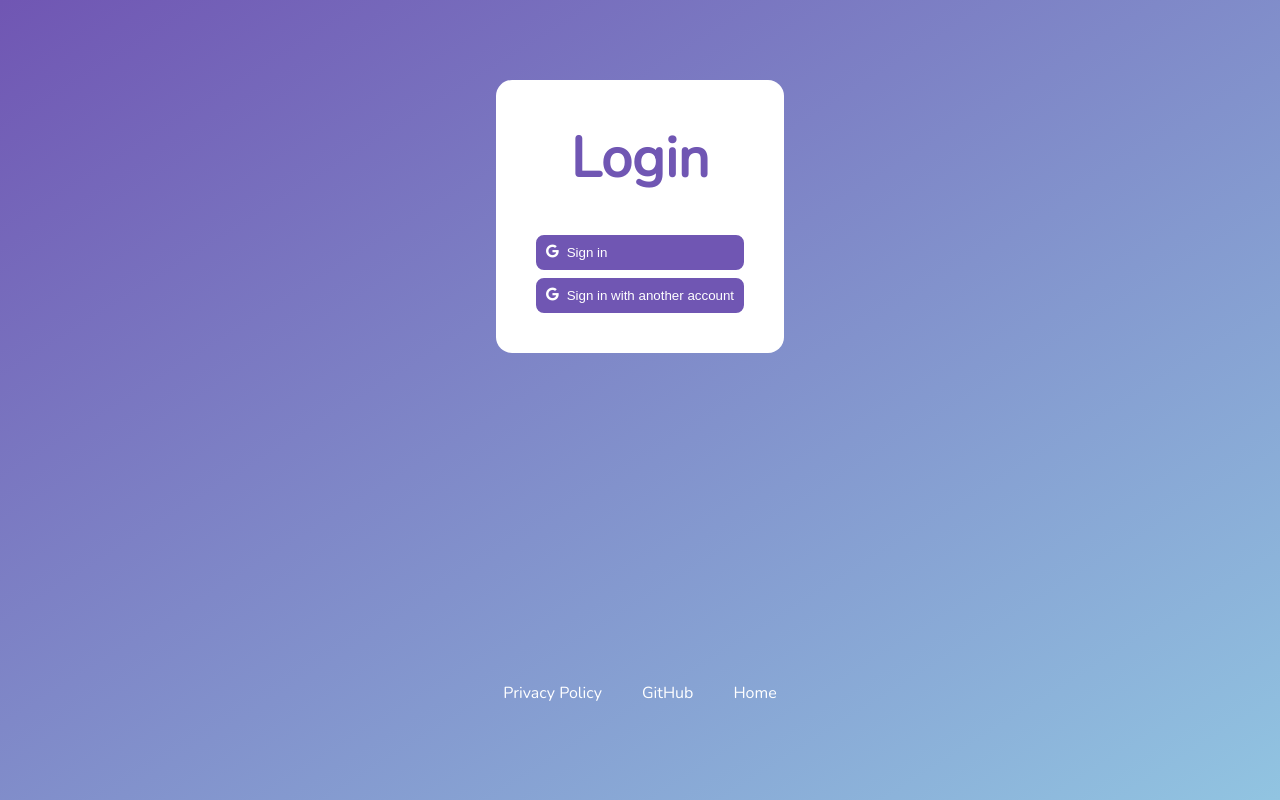
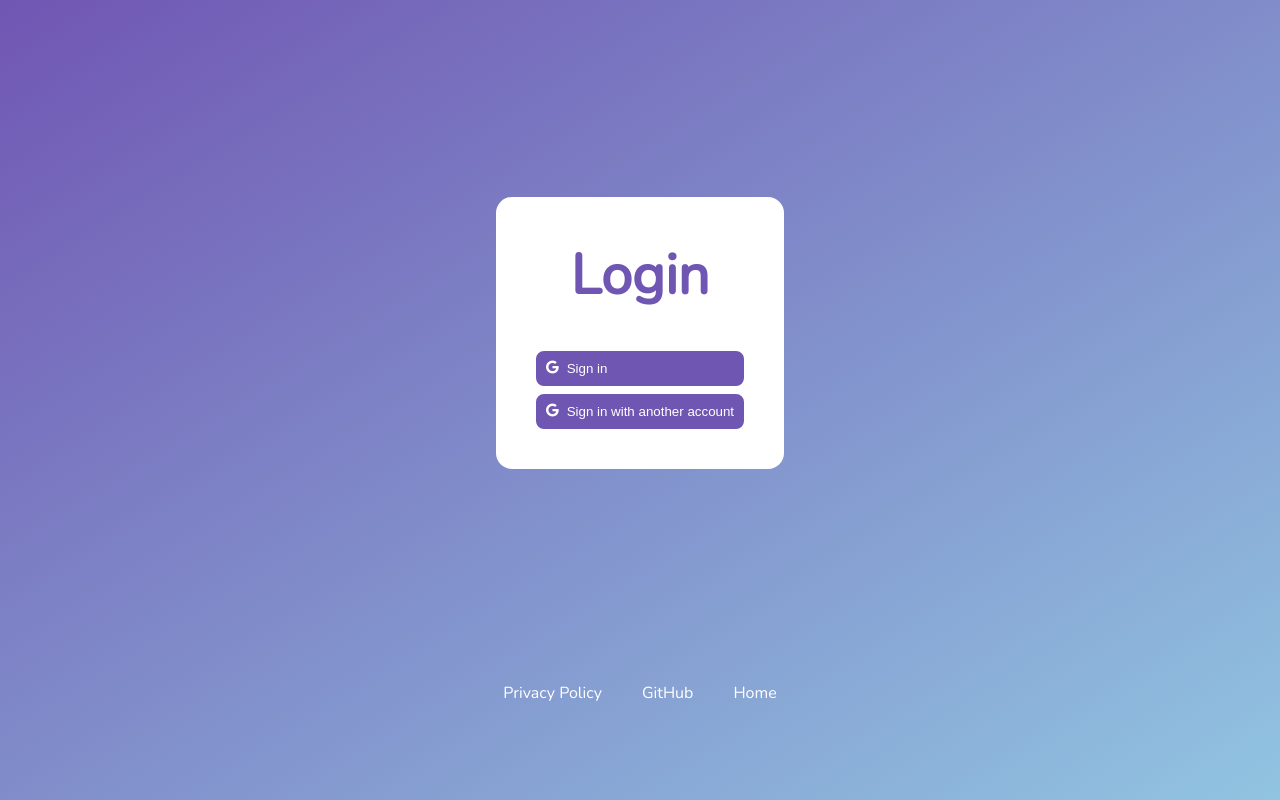
Before and after one commit to arangace/ReadyFourTomorrow, a Next.js app: page /login in a window 1280 px wide. Built offline with nearby package versions, Linux system fonts and the light colour scheme; no server answers.

Commit message:
updated login page formatting

```diff
--- a/components/login/LoginOptionsStyles.ts
+++ b/components/login/LoginOptionsStyles.ts
@@ -1,5 +1,11 @@
 import { Button, FlexColumn } from "@/styles/shared/globalStyles";
 import styled from "styled-components";
+
+export const Container = styled(FlexColumn)`
+  justify-content: flex-start;
+  align-items: stretch;
+  gap: 0.5rem;
+`;
 
 export const LoginButton = styled(Button)`
   padding: 0.5rem;
@@ -15,7 +21,3 @@ export const LoginButton = styled(Button)`
 export const Icon = styled.i`
   color: white;
 `;
-export const Container = styled(FlexColumn)`
-  align-items: stretch;
-  gap: 0.5rem;
-`;
--- a/pages/login/index.tsx
+++ b/pages/login/index.tsx
@@ -11,11 +11,9 @@ const LoginPage = ({ loginButtonHandler }: LoginPageInformation) => {
         <title>Ready Four Tomorrow | Login</title>
       </Head>
       <Container>
-        <Wrapper>
-          <MainHeader>Login</MainHeader>
-          {/* <LoginForm loginButtonHandler={loginButtonHandler}></LoginForm> */}
-          <LoginOptions />
-        </Wrapper>
+        <MainHeader>Login</MainHeader>
+        {/* <LoginForm loginButtonHandler={loginButtonHandler}></LoginForm> */}
+        <LoginOptions />
       </Container>
     </>
   );
--- a/styles/LoginStyles.ts
+++ b/styles/LoginStyles.ts
@@ -1,16 +1,15 @@
 import styled from "styled-components";
 import { FlexColumn, Button, Flex } from "@/styles/shared/globalStyles";
-export const Container = styled(Flex)``;
 export const MainHeader = styled.h1`
   font-size: 3.5rem;
   color: var(--primary-colour);
   margin-top: 0;
 `;
 
-export const Wrapper = styled(FlexColumn)`
+export const Container = styled(FlexColumn)`
+  margin-top: auto;
   border-radius: 1rem;
   background-color: white;
   padding: 2.5rem;
-  margin: 2.5rem;
   justify-content: space-around;
 `;
```
